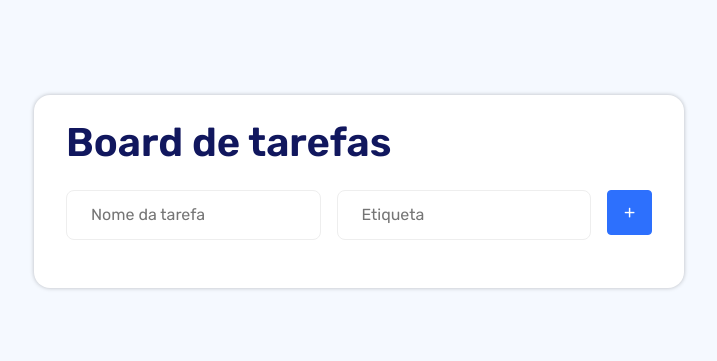
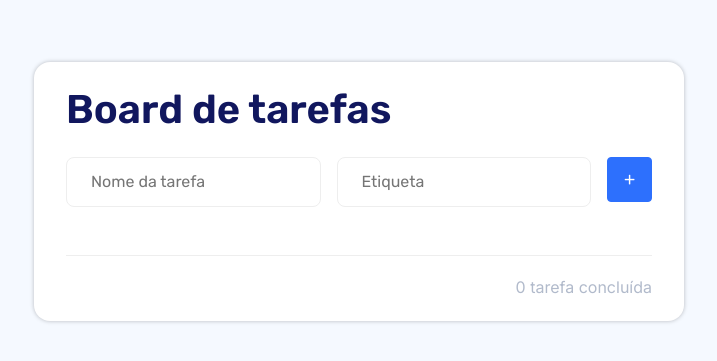
Before and after one commit to azevedo2elve/RID91456_Desafio03, a plain HTML site: page index.html in a window 1280 px wide. Shown: the part 209-570 px from the top of the page, without its empty margins (281-998 px from the left). Drawn offline with Linux system fonts and the light colour scheme; a web font is replaced by a local one.

Commit message:
adicionando renderProgress para mostrar a progressão das tarefas concluídas, mostrando o total no footer

```diff
--- a/index.html
+++ b/index.html
@@ -44,6 +44,9 @@
         <section id="todo-section">
             <ul id="todo-list"></ul>
         </section>
+        <footer>
+            <p id="progress">1 tarefa concluída</p>
+        </footer>
     </main>
 </body>
 </html>
--- a/script.js
+++ b/script.js
@@ -49,6 +49,16 @@ const renderTaskList = () => {
     });
 };
 
+const renderProgress = () => {
+    const progress = document.getElementById('progress');
+
+    const tasks = getTasksFromLocalStorage();
+    const completedTasks = tasks.filter((task) => task.completed);
+
+    completedTasks.length > 1 ? progress.textContent = `${completedTasks.length} tarefas concluídas` : progress.textContent = `${completedTasks.length} tarefa concluída`;
+
+}
+
 const changeCompleted = (taskId, completed) => {
     const id = taskId.split('-')[0];
 
@@ -62,6 +72,7 @@ const changeCompleted = (taskId, completed) => {
 
     setTasksInLocalStorage(updatedTasks);
     renderTaskList();
+    renderProgress();
 }
 
 const getNewTaskData = (event) => {
@@ -123,5 +134,6 @@ window.onload = function() {
 
     const tasks = getTasksFromLocalStorage();
 
+    renderProgress();
     renderTaskList();
 };
--- a/style.css
+++ b/style.css
@@ -192,4 +192,19 @@ body {
             }
         }
     }
+
+    footer {
+        display: flex;
+        justify-content: flex-end;
+        align-items: self-end;
+        border-top: 1px solid #EEEEEE;
+        height: 4.2rem;
+
+        p {
+            color: #B1BACB;
+            font-size: 1.6rem;
+            font-weight: 400;
+            font-family: 'Inter', sans-serif;
+        }
+    }
 }
```
